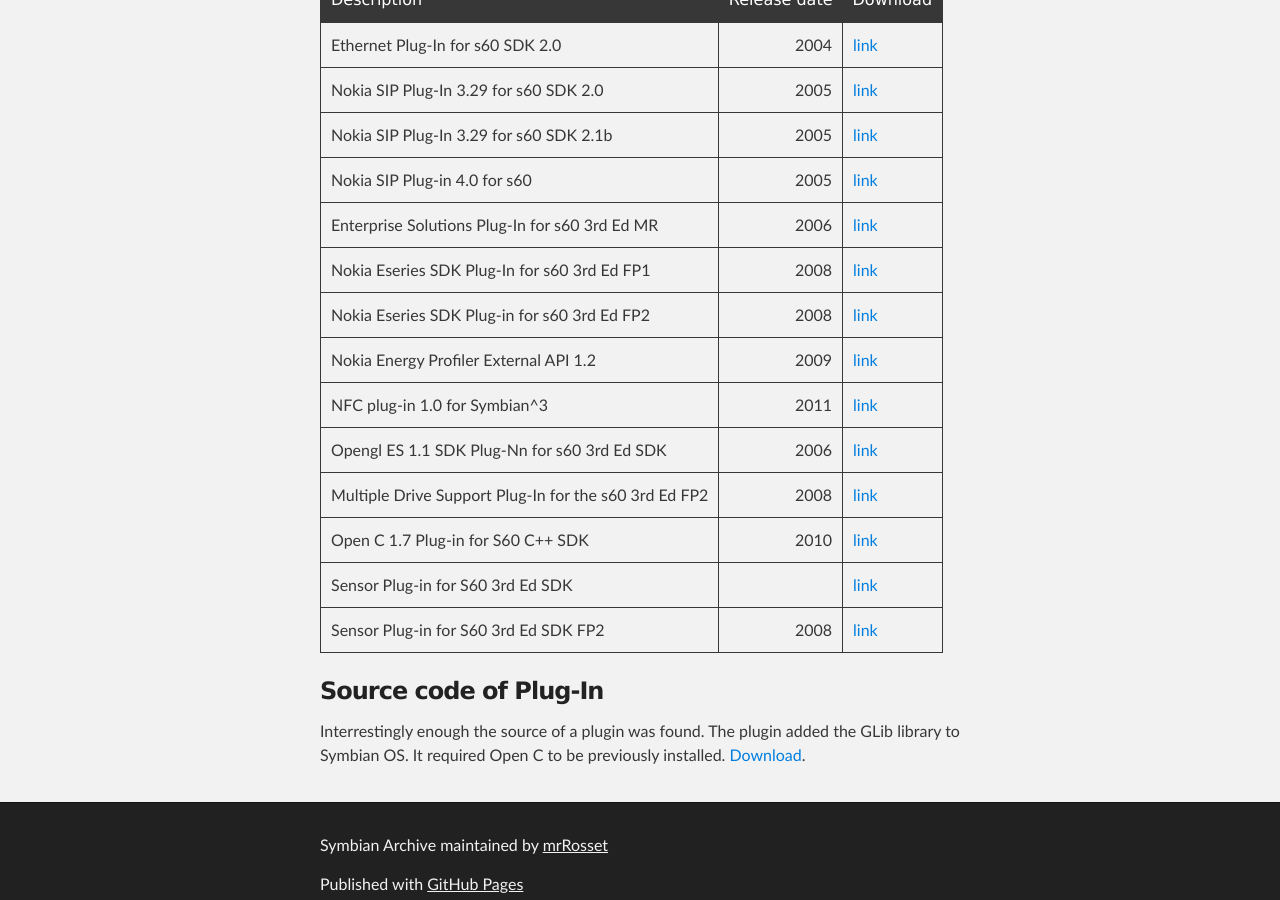
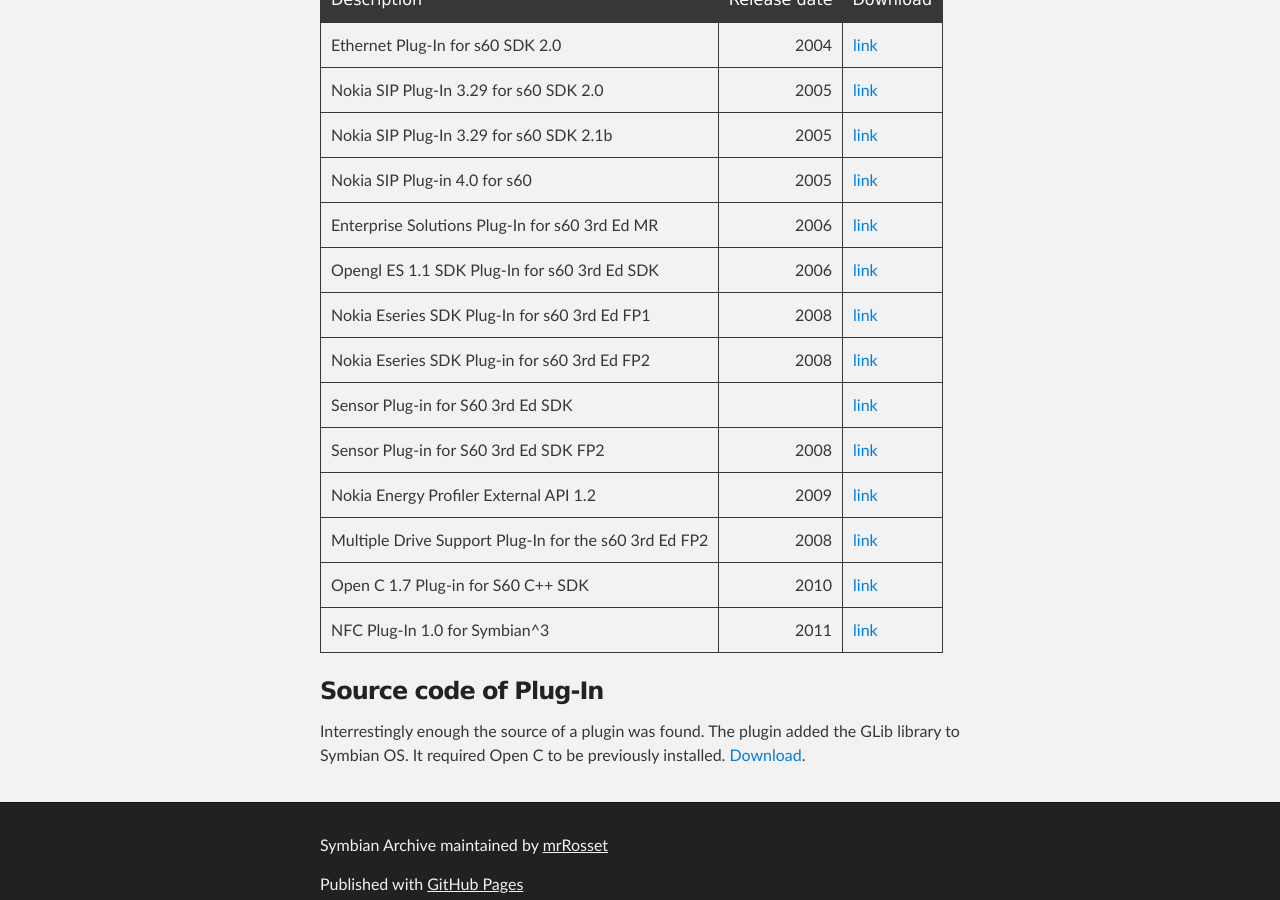
Before and after one commit to mrRosset/Symbian-Archive, a Jekyll site: the page built from SDKs-Plugins.md, in a window 1280 px wide and 900 px high, scrolled down 709 px. Built offline with Jekyll 4.4.1, drawn with Linux system fonts in a browser that asks for light colours; our own code applies the rules of GitHub Pages for plain Markdown files; the repository's description, which GitHub fills in, is left out.

```diff
--- a/SDKs-Plugins.md
+++ b/SDKs-Plugins.md
@@ -22,15 +22,15 @@ Some of them have additional dependencies, check the readme / pdf file.
 | Nokia SIP Plug-In 3.29 for s60 SDK 2.1b               |           2005| [link](https://mega.nz/#!P11W1YQK!TrIOfwEDeOCg6jLNP2AwymRD1ilZUyOdgUtdkGSItf0) |
 | Nokia SIP Plug-in 4.0 for s60                         |           2005| [link](https://mega.nz/#!H0FBiCRC!tXDHduc268Dj--GBcZUj5yxFPfy9j_we9tdP87-8EjE) |
 | Enterprise Solutions Plug-In for s60 3rd Ed MR        |           2006| [link](https://mega.nz/#!fxUTjRDC!DvU2vOwP2pEf-9yHCIl4vDXzMGjU1J_4j9aDm7Vv20A) |
+| Opengl ES 1.1 SDK Plug-In for s60 3rd Ed SDK          |           2006| [link](https://mega.nz/#!LgsXxYDI!XoyKIMIh9hqdv56kVIkA4wjDHnJ61WDGqTiSSERoYS0) |
 | Nokia Eseries SDK Plug-In for s60 3rd Ed FP1          |           2008| [link](https://mega.nz/#!a5sBwDwQ!50s6obaKI4cPHr3nhhrut5e3_Wx2VmQC1NOv4CHmgsM) |
 | Nokia Eseries SDK Plug-in for s60 3rd Ed FP2          |           2008| [link](https://mega.nz/#!eo0VmJyI!5i9Qt_TfnVBnRZ6y8XEPoyQ5CN7e5Ohmy5RzpTr4Lw8) |
+| Sensor Plug-in for S60 3rd Ed SDK                     |               | [link](https://mega.nz/#!jlMw1YZZ!3FouubYAZA0C_9-ir83c9Ui9K8_3D6dXDkp1WwVDmz4) |
+| Sensor Plug-in for S60 3rd Ed SDK FP2                 |           2008| [link](https://mega.nz/#!KhExjKrC!XMasdkmoH17JmnxoqVR2IXSwn8T_kXxLKXR00jPVbjU) |
 | Nokia Energy Profiler External API 1.2                |           2009| [link](https://mega.nz/#!uh0ygaRB!7zJkL-vpSeeJwjwW3cvBa6z79vl_ALLwzArAySXf1S8) |
-| NFC plug-in 1.0 for Symbian^3                         |           2011| [link](https://mega.nz/#!2xUl2RzQ!f5-pfKN5apn20Yi4VedQ99KuIf8OKXvZG5FPJVC5mZU) |
-| Opengl ES 1.1 SDK Plug-Nn for s60 3rd Ed SDK          |           2006| [link](https://mega.nz/#!LgsXxYDI!XoyKIMIh9hqdv56kVIkA4wjDHnJ61WDGqTiSSERoYS0) |
 | Multiple Drive Support Plug-In for the s60 3rd Ed FP2 |           2008| [link](https://mega.nz/#!zokHQQrb!uG94xxFwgP_kI5g3V6323N0ETFgK-l9vSQ5wCnFFsRY) |
 | Open C 1.7 Plug-in for S60 C++ SDK                    |           2010| [link](https://mega.nz/#!z1FzWKTR!2X7AXZTsPCxcM31w68E90FmPpML1bJQEQeTFqTQY9Jc) |
-| Sensor Plug-in for S60 3rd Ed SDK                     |               | [link](https://mega.nz/#!jlMw1YZZ!3FouubYAZA0C_9-ir83c9Ui9K8_3D6dXDkp1WwVDmz4) |
-| Sensor Plug-in for S60 3rd Ed SDK FP2                 |           2008| [link](https://mega.nz/#!KhExjKrC!XMasdkmoH17JmnxoqVR2IXSwn8T_kXxLKXR00jPVbjU) |
+| NFC Plug-In 1.0 for Symbian^3                         |           2011| [link](https://mega.nz/#!2xUl2RzQ!f5-pfKN5apn20Yi4VedQ99KuIf8OKXvZG5FPJVC5mZU) |
 
 
 ### Source code of Plug-In
```
